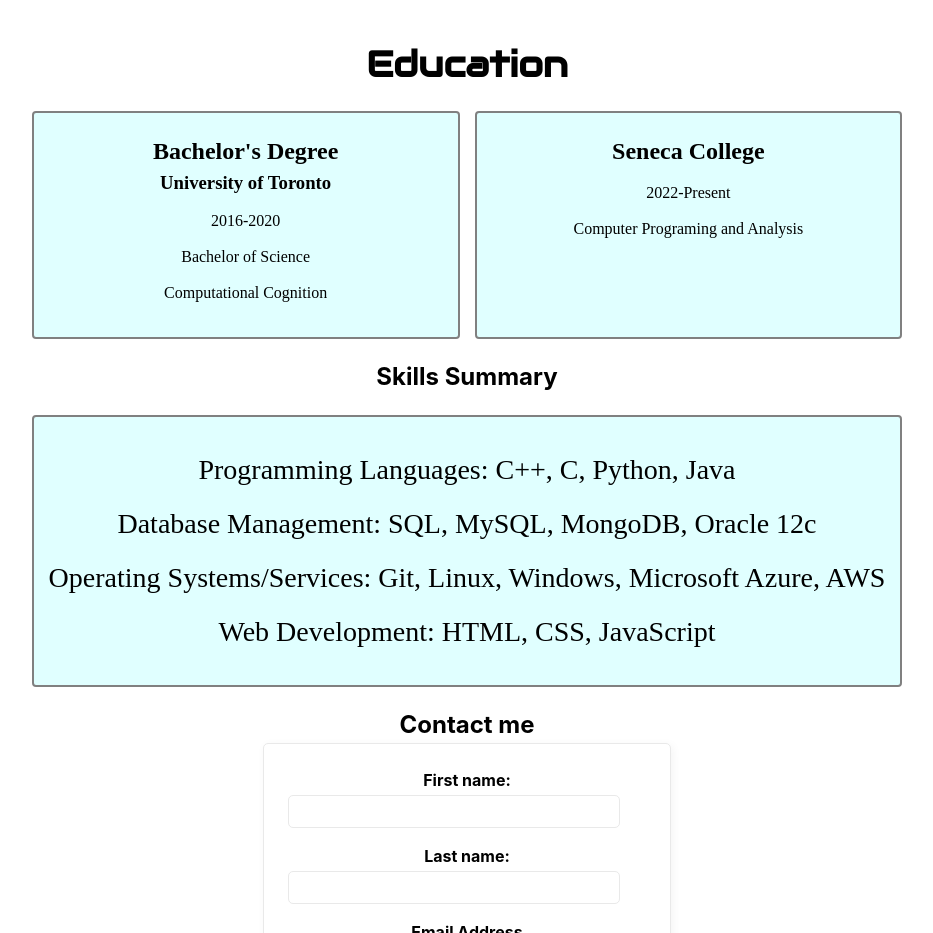
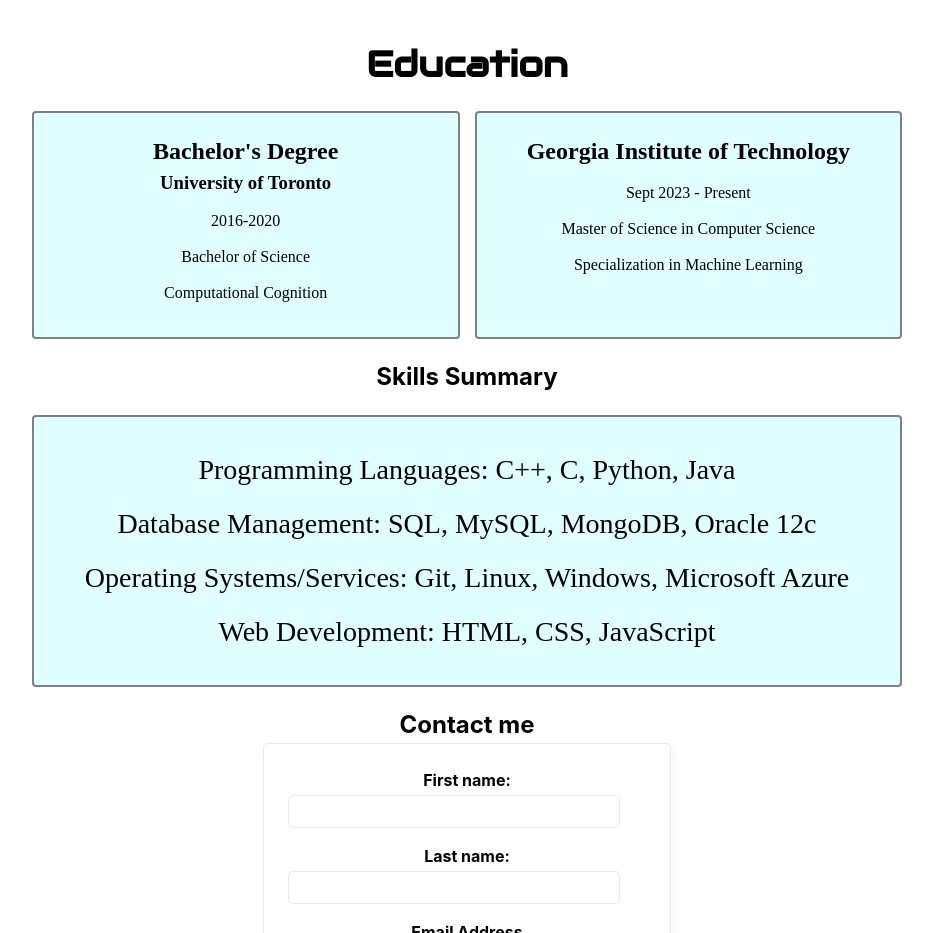
Before and after one commit to yuqingch/Personal-Projects, a plain HTML site: page docs/index.html in a window 1280 px wide. Shown: the part 860-1793 px from the top of the page, without its empty margins (173-1106 px from the left). Drawn offline with nearby package versions, Linux system fonts and the light colour scheme; a web font is replaced by a local one.

Commit message:
Updated CV and Education

```diff
--- a/docs/index.html
+++ b/docs/index.html
@@ -53,9 +53,10 @@
         <p>Computational Cognition</p>
       </div>
       <div class="card">
-        <h2>Seneca College</h2>
-        <p>2022-Present</p>
-        <p>Computer Programing and Analysis</p>
+        <h2>Georgia Institute of Technology</h2>
+        <p>Sept 2023 - Present</p>
+        <p>Master of Science in Computer Science</p>
+        <p>Specialization in Machine Learning</p>
       </div>
     </div>
 
@@ -66,7 +67,7 @@
       <div class="card">
         <p>Programming Languages: C++, C, Python, Java</p>
         <p>Database Management: SQL, MySQL, MongoDB, Oracle 12c</p>
-        <p>Operating Systems/Services: Git, Linux, Windows, Microsoft Azure, AWS</p>
+        <p>Operating Systems/Services: Git, Linux, Windows, Microsoft Azure</p>
         <p>Web Development: HTML, CSS, JavaScript</p>
       </div>
     </div>
```
Also changed, not shown: 1 other file.
